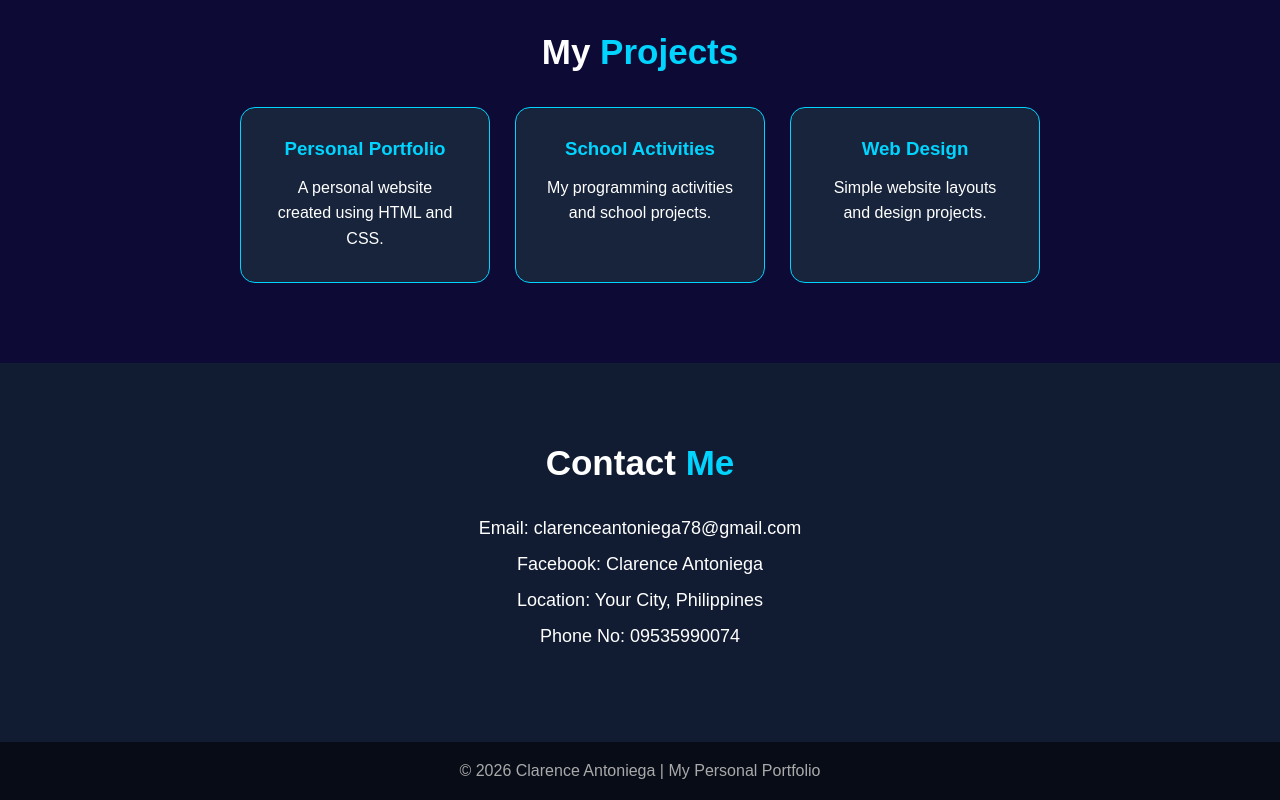
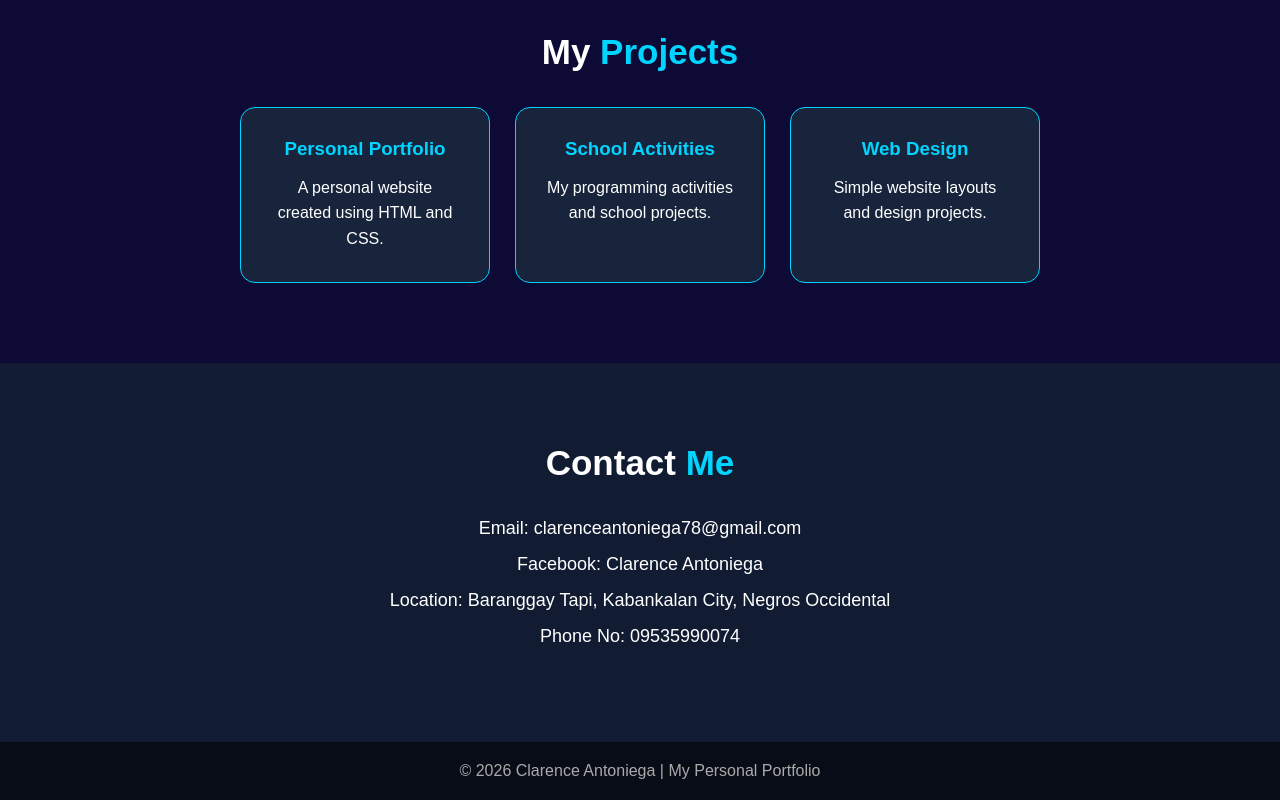
Before and after one commit to clarenceantoniega78-dev/PORTFOLIO-PAGE-HTML-CSS-ANTNIEGA, a plain HTML site: page index.html in a window 1280 px wide. Shown: the part 1587-2387 px from the top of the page. Drawn offline with Linux system fonts and the light colour scheme.

Commit message:
Modified location

```diff
--- a/index.html
+++ b/index.html
@@ -126,7 +126,7 @@
 
         <p>Email: clarenceantoniega78@gmail.com</p>
         <p>Facebook: Clarence Antoniega</p>
-        <p>Location: Your City, Philippines</p>
+        <p>Location: Baranggay Tapi, Kabankalan City, Negros Occidental</p>
         <p>Phone No: 09535990074</p>
     </section>
 
```
